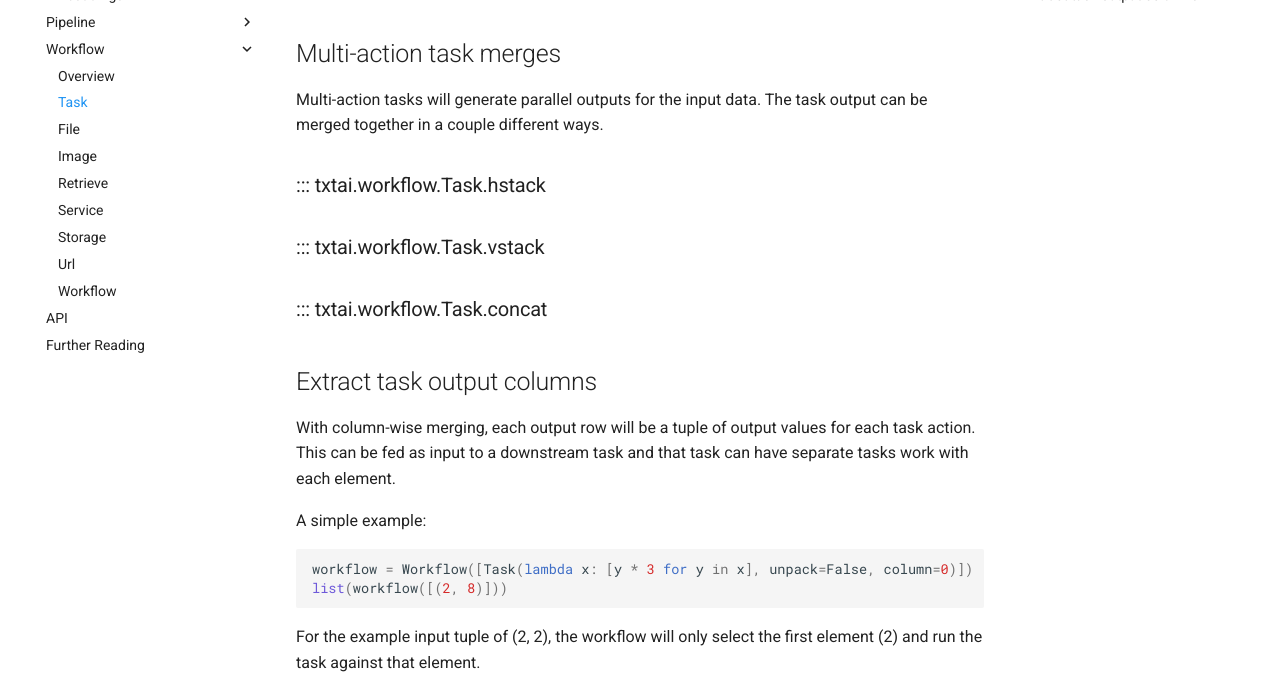
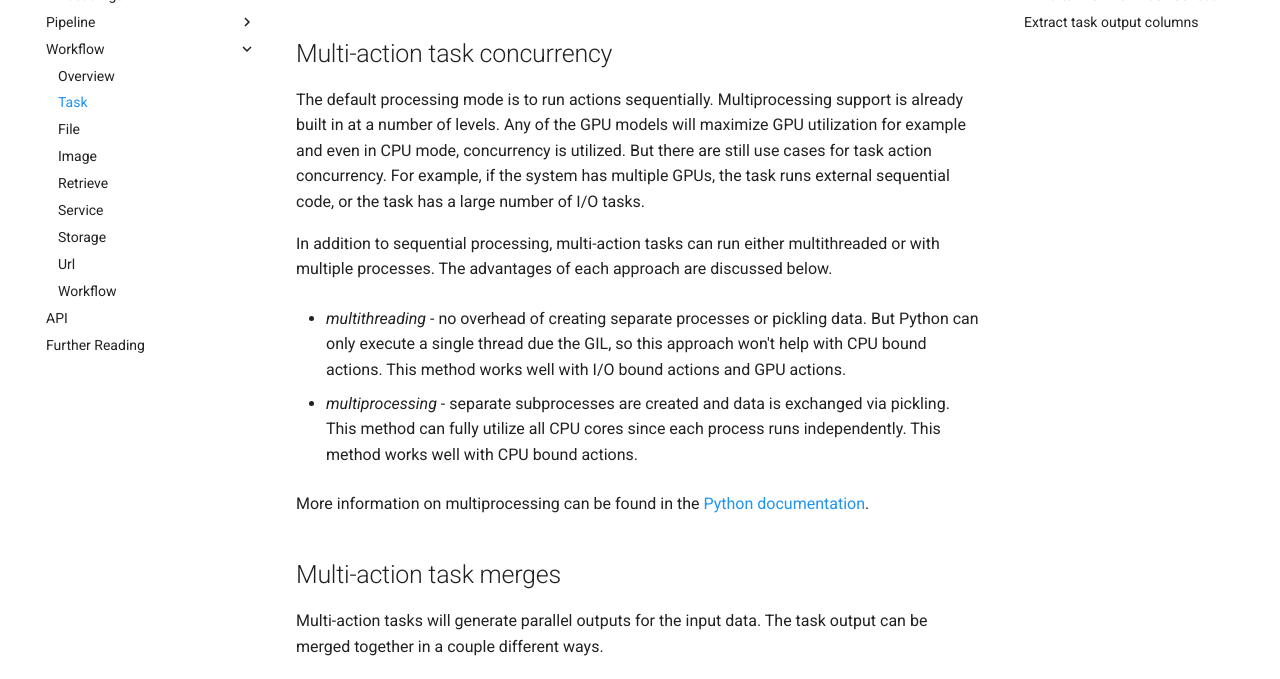
Before and after one commit to neuml/txtai, an MkDocs documentation site: the page built from docs/workflow/task.md, in a window 1280 px wide and 900 px high, scrolled down 630 px, cut to the strip 221-900 px from the top of the window. Built offline with MkDocs 1.6.1 and Material for MkDocs 9.7.7, drawn with Linux system fonts in a browser that asks for light colours; comment, search, counter and statistics services are not loaded; some of the changed text lies outside the part shown.

Commit message:
Documentation update

```diff
--- a/docs/workflow/task.md
+++ b/docs/workflow/task.md
@@ -30,6 +30,18 @@ list(workflow(["Very long text here"]))
 
 ::: txtai.workflow.Task.__init__
 
+## Multi-action task concurrency
+
+The default processing mode is to run actions sequentially. Multiprocessing support is already built in at a number of levels. Any of the GPU models will maximize GPU utilization for example and even in CPU mode, concurrency is utilized. But there are still use cases for task action concurrency. For example, if the system has multiple GPUs, the task runs external sequential code, or the task has a large number of I/O tasks.
+
+In addition to sequential processing, multi-action tasks can run either multithreaded or with multiple processes. The advantages of each approach are discussed below.
+
+- *multithreading* - no overhead of creating separate processes or pickling data. But Python can only execute a single thread due the GIL, so this approach won't help with CPU bound actions. This method works well with I/O bound actions and GPU actions.
+
+- *multiprocessing* - separate subprocesses are created and data is exchanged via pickling. This method can fully utilize all CPU cores since each process runs independently. This method works well with CPU bound actions.
+
+More information on multiprocessing can be found in the [Python documentation](https://docs.python.org/3/library/multiprocessing.html).
+
 ## Multi-action task merges
 
 Multi-action tasks will generate parallel outputs for the input data. The task output can be merged together in a couple different ways.
```
Also changed, not shown: docs/workflow/retrieve.md (+1 -0 lines), docs/workflow/service.md (+1 -0 lines).
